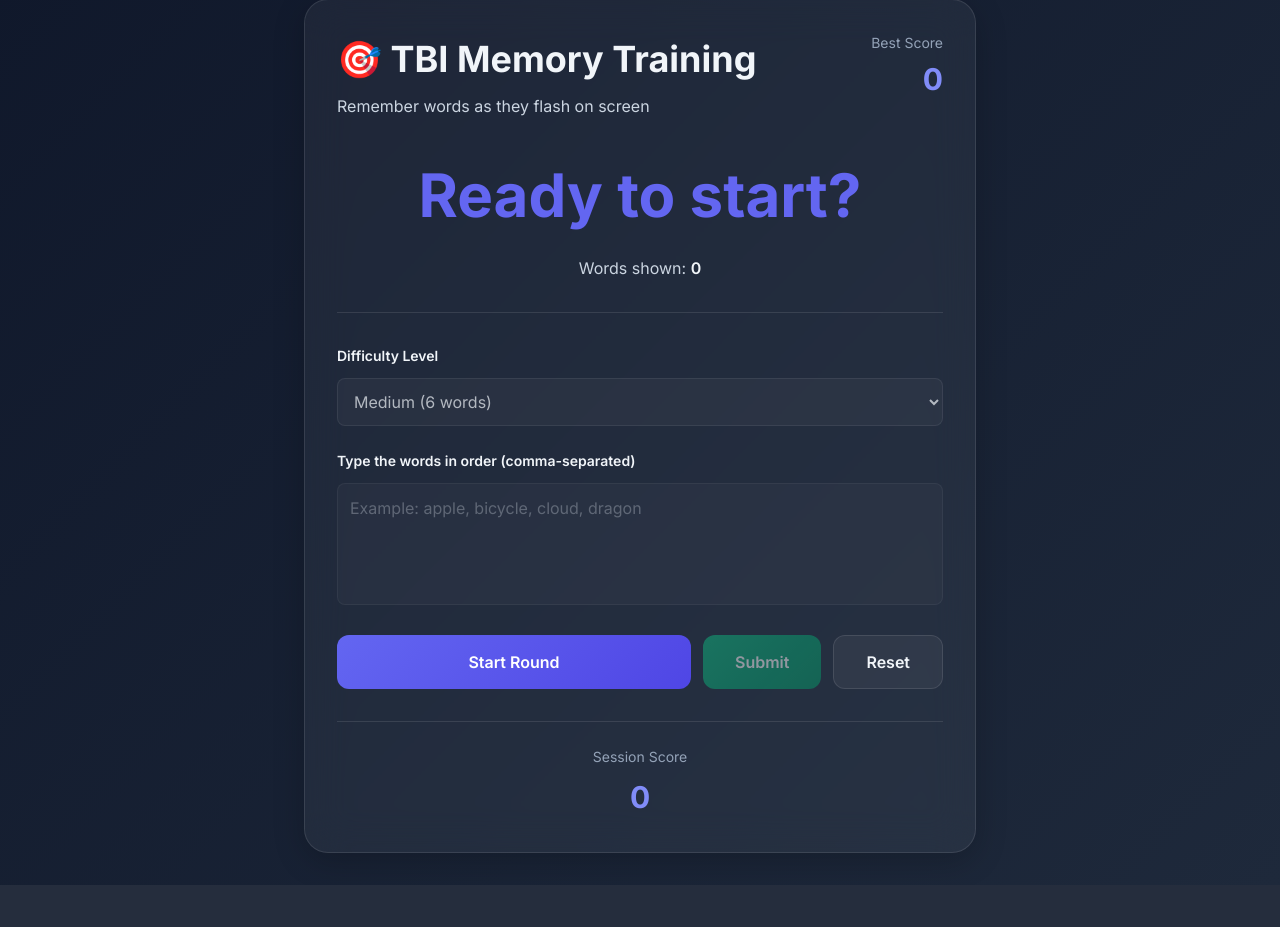
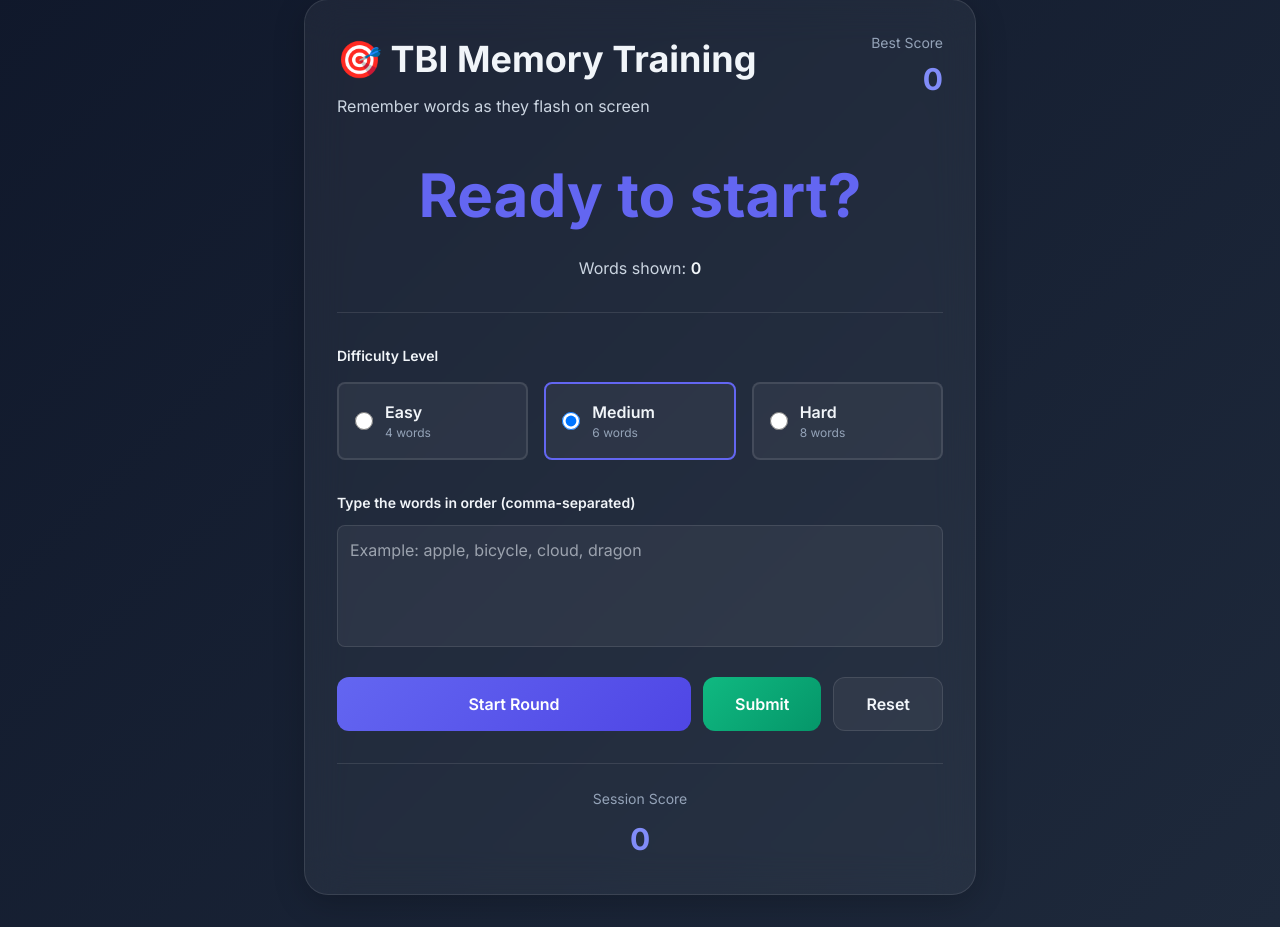
Before and after one commit to iamctodd/braingames, a Flask app: page /games/tbi-memory in a window 1280 px wide. Shown: the part 166-1093 px from the top of the page. Before the commit the page ends 1051 px from the top, so only its background shows below. Run offline with Flask 3, Linux system fonts and the light colour scheme; parts of the project's set-up code (start-up, migrations or seed data) failed here and were passed over; some libraries are stand-ins or nearby versions.

Commit message:
Switch TBI Memory difficulty selection from dropdown to radio buttons

```diff
--- a/templates/games/tbi_memory.html
+++ b/templates/games/tbi_memory.html
@@ -27,34 +27,66 @@
             <p style="color: var(--text-secondary);">Words shown: <span style="font-weight: 600; color: var(--text-primary);" id="word-count">0</span></p>
         </div>
 
-        <!-- Difficulty Selection -->
-        <div style="margin-bottom: 1.5rem;">
-            <label style="display: block; font-size: 0.875rem; font-weight: 600; margin-bottom: 0.75rem;">Difficulty Level</label>
-            <select id="difficulty" style="width: 100%; padding: 0.75rem; background: var(--glass-bg); border: 1px solid var(--glass-border); border-radius: 0.5rem; color: var(--text-primary); font-family: inherit; transition: all 250ms;" disabled>
-                <option value="easy">Easy (4 words)</option>
-                <option value="medium" selected>Medium (6 words)</option>
-                <option value="hard">Hard (8 words)</option>
-            </select>
+        <!-- Difficulty Selection with Radio Buttons -->
+        <div style="margin-bottom: 2rem;">
+            <label style="display: block; font-size: 0.875rem; font-weight: 600; margin-bottom: 1rem; color: var(--text-primary);">Difficulty Level</label>
+            <div style="display: grid; grid-template-columns: repeat(3, 1fr); gap: 1rem;">
+                <!-- Easy -->
+                <label style="display: flex; align-items: center; padding: 1rem; background: var(--glass-bg); border: 2px solid var(--glass-border); border-radius: 0.5rem; cursor: pointer; transition: all 250ms;"
+                       onmouseover="this.style.borderColor = 'var(--primary)'; this.style.background = 'rgba(99, 102, 241, 0.05)'"
+                       onmouseout="this.style.borderColor = 'var(--glass-border)'; this.style.background = 'var(--glass-bg)'"
+                       id="easyLabel">
+                    <input type="radio" name="difficulty" value="easy" id="easyRadio" style="margin-right: 0.75rem; cursor: pointer; width: 18px; height: 18px;">
+                    <div>
+                        <div style="font-weight: 600; color: var(--text-primary);">Easy</div>
+                        <div style="font-size: 0.75rem; color: var(--text-muted);">4 words</div>
+                    </div>
+                </label>
+
+                <!-- Medium -->
+                <label style="display: flex; align-items: center; padding: 1rem; background: var(--glass-bg); border: 2px solid var(--primary); border-radius: 0.5rem; cursor: pointer; transition: all 250ms;"
+                       onmouseover="this.style.background = 'rgba(99, 102, 241, 0.05)'"
+                       onmouseout="this.style.background = 'var(--glass-bg)'"
+                       id="mediumLabel">
+                    <input type="radio" name="difficulty" value="medium" id="mediumRadio" checked style="margin-right: 0.75rem; cursor: pointer; width: 18px; height: 18px;">
+                    <div>
+                        <div style="font-weight: 600; color: var(--text-primary);">Medium</div>
+                        <div style="font-size: 0.75rem; color: var(--text-muted);">6 words</div>
+                    </div>
+                </label>
+
+                <!-- Hard -->
+                <label style="display: flex; align-items: center; padding: 1rem; background: var(--glass-bg); border: 2px solid var(--glass-border); border-radius: 0.5rem; cursor: pointer; transition: all 250ms;"
+                       onmouseover="this.style.borderColor = 'var(--primary)'; this.style.background = 'rgba(99, 102, 241, 0.05)'"
+                       onmouseout="this.style.borderColor = 'var(--glass-border)'; this.style.background = 'var(--glass-bg)'"
+                       id="hardLabel">
+                    <input type="radio" name="difficulty" value="hard" id="hardRadio" style="margin-right: 0.75rem; cursor: pointer; width: 18px; height: 18px;">
+                    <div>
+                        <div style="font-weight: 600; color: var(--text-primary);">Hard</div>
+                        <div style="font-size: 0.75rem; color: var(--text-muted);">8 words</div>
+                    </div>
+                </label>
+            </div>
         </div>
 
         <!-- Response Area -->
         <div style="margin-bottom: 1.5rem;">
-            <label style="display: block; font-size: 0.875rem; font-weight: 600; margin-bottom: 0.75rem;">Type the words in order (comma-separated)</label>
+            <label style="display: block; font-size: 0.875rem; font-weight: 600; margin-bottom: 0.75rem; color: var(--text-primary);">Type the words in order (comma-separated)</label>
             <textarea id="response" rows="4" placeholder="Example: apple, bicycle, cloud, dragon"
-                      style="width: 100%; padding: 0.75rem; background: var(--glass-bg); border: 1px solid var(--glass-border); border-radius: 0.5rem; color: var(--text-primary); font-family: inherit; resize: none; transition: all 250ms; opacity: 0.5;" disabled
+                      style="width: 100%; padding: 0.75rem; background: var(--glass-bg); border: 1px solid var(--glass-border); border-radius: 0.5rem; color: var(--text-primary); font-family: inherit; resize: none; transition: all 250ms;"
                       onfocus="this.style.borderColor = 'var(--primary)'; this.style.boxShadow = '0 0 0 3px rgba(99, 102, 241, 0.1)'"
                       onblur="this.style.borderColor = 'var(--glass-border)'; this.style.boxShadow = 'none'"></textarea>
         </div>
 
         <!-- Controls -->
         <div style="display: flex; gap: 0.75rem; margin-bottom: 2rem;">
-            <button id="startBtn" onclick="startRound()" style="flex: 1; padding: 0.875rem 2rem; background: linear-gradient(135deg, var(--primary) 0%, var(--primary-dark) 100%); color: white; border: none; border-radius: 0.75rem; font-weight: 600; cursor: pointer; transition: all 250ms;">
+            <button onclick="startRound()" style="flex: 1; padding: 0.875rem 2rem; background: linear-gradient(135deg, var(--primary) 0%, var(--primary-dark) 100%); color: white; border: none; border-radius: 0.75rem; font-weight: 600; cursor: pointer; transition: all 250ms;">
                 Start Round
             </button>
-            <button id="submitBtn" onclick="submitResponse()" style="padding: 0.875rem 2rem; background: linear-gradient(135deg, var(--success) 0%, #059669 100%); color: white; border: none; border-radius: 0.75rem; font-weight: 600; cursor: not-allowed; opacity: 0.5; transition: all 250ms;" disabled>
+            <button onclick="submitResponse()" style="padding: 0.875rem 2rem; background: linear-gradient(135deg, var(--success) 0%, #059669 100%); color: white; border: none; border-radius: 0.75rem; font-weight: 600; cursor: pointer; transition: all 250ms;">
                 Submit
             </button>
-            <button id="resetBtn" onclick="resetGame()" style="padding: 0.875rem 2rem; background: var(--glass-bg); border: 1px solid var(--glass-border); color: var(--text-primary); border-radius: 0.75rem; font-weight: 600; cursor: pointer; transition: all 250ms;">
+            <button onclick="resetGame()" style="padding: 0.875rem 2rem; background: var(--glass-bg); border: 1px solid var(--glass-border); color: var(--text-primary); border-radius: 0.75rem; font-weight: 600; cursor: pointer; transition: all 250ms;">
                 Reset
             </button>
         </div>
@@ -74,7 +106,25 @@
     let currentWords = [];
     let score = 0;
     let currentDifficulty = 'medium';
-    let roundInProgress = false;
+
+    // Update label styling when radio button changes
+    document.querySelectorAll('input[name="difficulty"]').forEach(radio => {
+        radio.addEventListener('change', function() {
+            // Remove borders from all labels
+            document.getElementById('easyLabel').style.borderColor = 'var(--glass-border)';
+            document.getElementById('mediumLabel').style.borderColor = 'var(--glass-border)';
+            document.getElementById('hardLabel').style.borderColor = 'var(--glass-border)';
+
+            // Add border to selected label
+            if (this.id === 'easyRadio') {
+                document.getElementById('easyLabel').style.borderColor = 'var(--primary)';
+            } else if (this.id === 'mediumRadio') {
+                document.getElementById('mediumLabel').style.borderColor = 'var(--primary)';
+            } else if (this.id === 'hardRadio') {
+                document.getElementById('hardLabel').style.borderColor = 'var(--primary)';
+            }
+        });
+    });
 
     function getWords(difficulty) {
         const allWords = [
@@ -90,20 +140,10 @@
     }
 
     function startRound() {
-        if (roundInProgress) return;
-
-        roundInProgress = true;
-        currentDifficulty = document.getElementById('difficulty').value;
+        currentDifficulty = document.querySelector('input[name="difficulty"]:checked').value;
         currentWords = getWords(currentDifficulty);
         document.getElementById('response').value = '';
         document.getElementById('feedback').style.display = 'none';
-
-        // Disable controls
-        document.getElementById('difficulty').disabled = true;
-        document.getElementById('response').disabled = true;
-        document.getElementById('startBtn').disabled = true;
-        document.getElementById('startBtn').style.opacity = '0.5';
-        document.getElementById('startBtn').style.cursor = 'not-allowed';
 
         let index = 0;
         const speed = currentDifficulty === 'easy' ? 3000 : currentDifficulty === 'medium' ? 2000 : 1500;
@@ -116,11 +156,6 @@
                 setTimeout(showWord, speed);
             } else {
                 document.getElementById('word-display').textContent = 'Now type the words...';
-                document.getElementById('response').disabled = false;
-                document.getElementById('response').style.opacity = '1';
-                document.getElementById('submitBtn').disabled = false;
-                document.getElementById('submitBtn').style.opacity = '1';
-                document.getElementById('submitBtn').style.cursor = 'pointer';
                 document.getElementById('response').focus();
             }
         }
@@ -163,18 +198,6 @@
 
         document.getElementById('score').textContent = score;
 
-        // Reset for next round
-        roundInProgress = false;
-        document.getElementById('difficulty').disabled = false;
-        document.getElementById('response').disabled = true;
-        document.getElementById('response').style.opacity = '0.5';
-        document.getElementById('startBtn').disabled = false;
-        document.getElementById('startBtn').style.opacity = '1';
-        document.getElementById('startBtn').style.cursor = 'pointer';
-        document.getElementById('submitBtn').disabled = true;
-        document.getElementById('submitBtn').style.opacity = '0.5';
-        document.getElementById('submitBtn').style.cursor = 'not-allowed';
-
         fetch('/api/save-score', {
             method: 'POST',
             headers: { 'Content-Type': 'application/json' },
@@ -193,21 +216,11 @@
     function resetGame() {
         currentWords = [];
         score = 0;
-        roundInProgress = false;
         document.getElementById('response').value = '';
         document.getElementById('word-display').textContent = 'Ready to start?';
         document.getElementById('word-count').textContent = '0';
         document.getElementById('score').textContent = '0';
         document.getElementById('feedback').style.display = 'none';
-        document.getElementById('difficulty').disabled = false;
-        document.getElementById('response').disabled = true;
-        document.getElementById('response').style.opacity = '0.5';
-        document.getElementById('startBtn').disabled = false;
-        document.getElementById('startBtn').style.opacity = '1';
-        document.getElementById('startBtn').style.cursor = 'pointer';
-        document.getElementById('submitBtn').disabled = true;
-        document.getElementById('submitBtn').style.opacity = '0.5';
-        document.getElementById('submitBtn').style.cursor = 'not-allowed';
     }
 </script>
 {% endblock %}
```
